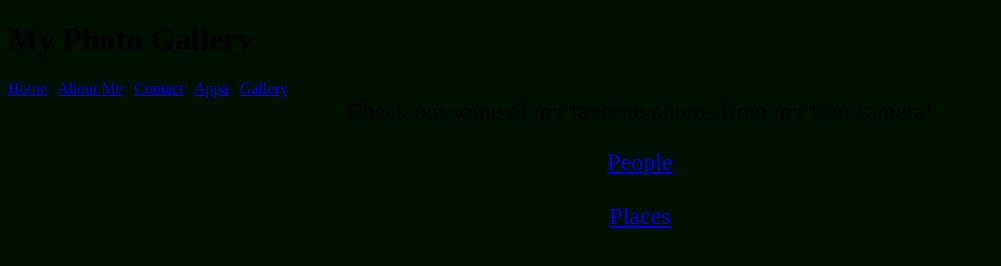
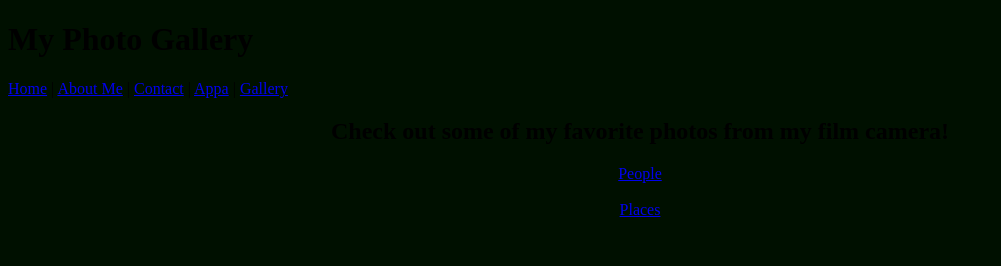
Before and after one commit to CS-Classroom-2023-COMP-3410/project02-portfolio-html-viv-tran, a plain HTML site: page gallery/gallery.html in a window 1280 px wide. Shown: the whole page, without its empty margins (0-1001 px from the left). Drawn offline with Linux system fonts and the light colour scheme.

Commit message:
Changed header for gallery

```diff
--- a/gallery/gallery.html
+++ b/gallery/gallery.html
@@ -21,8 +21,8 @@
 
   <!-- Links to sub-galleries -->
   <center>
-  <font size="5"
-  <p>Check out some of my favorite photos from my film camera!</p>
+
+  <h2>Check out some of my favorite photos from my film camera!</h2>
 
   <a href="people/people.html">People</a>
   <br></br>
```
